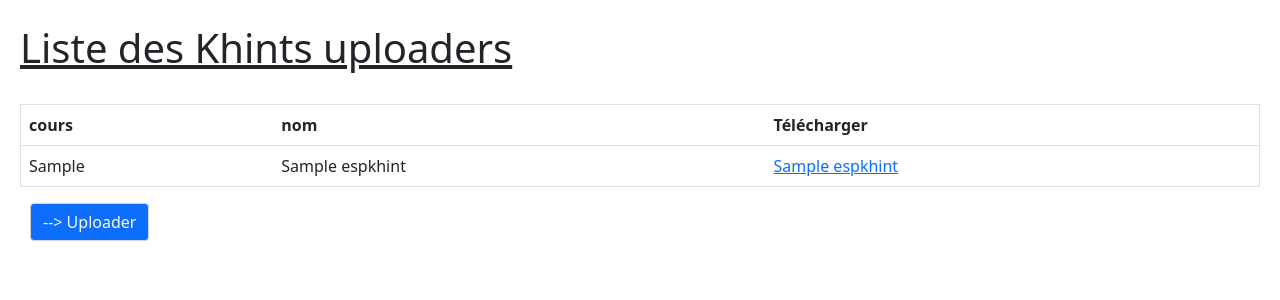
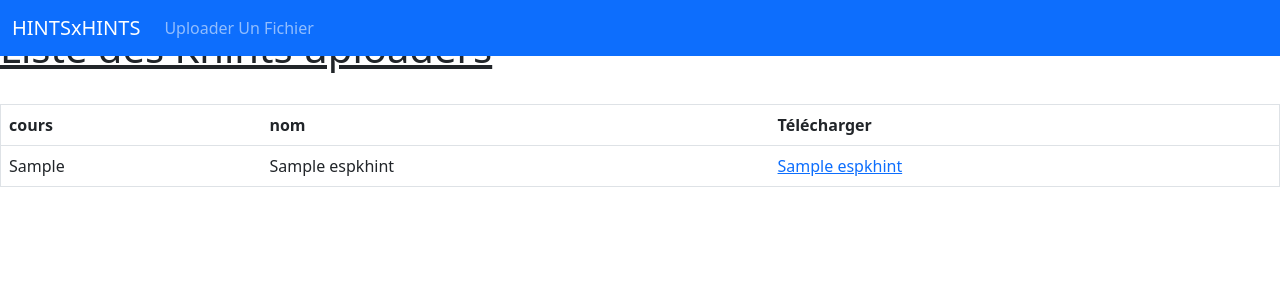
Before and after one commit to Kepsondiaz/Khint-Esp, a PHP site: page /public_khint_esp.php in a window 1280 px wide. Shown: the top 300 px of the page. Run offline with PHP 8.4, Linux system fonts and the light colour scheme; tables that the repository leaves empty or names only in its code hold one stand-in row (values such as "Sample post"); some libraries are stand-ins or nearby versions.

Commit message:
second commit

```diff
--- a/src/pass.php
+++ b/src/pass.php
@@ -19,7 +19,7 @@ include "uploader.php";
     <header>
       <nav class="navbar navbar-expand-md navbar-dark fixed-top bg-primary">
         <div class="container-fluid">
-          <a class="navbar-brand" href="#">KhintEsp</a>
+          <a class="navbar-brand" href="#">HINTSxHINTS</a>
           <button class="navbar-toggler" type="button" data-bs-toggle="collapse" data-bs-target="#navbarCollapse" aria-controls="navbarCollapse" aria-expanded="false" aria-label="Toggle navigation">
             <span class="navbar-toggler-icon"></span>
           </button>
--- a/src/public.css
+++ b/src/public.css
@@ -1,7 +1,5 @@
-.tableau{
+/*.tableau{
+    margin-top: 100px;
     margin-left: 20px;
     margin-right: 20px;
 }
-button{
-    margin-left: 30px;
-}
--- a/src/public_khint_esp.php
+++ b/src/public_khint_esp.php
@@ -10,16 +10,44 @@ $methode= $_SERVER["REQUEST_METHOD"];
     <meta http-equiv="X-UA-Compatible" content="IE=edge">
     <meta name="viewport" content="width=device-width, initial-scale=1.0">
     <link href="https://cdn.jsdelivr.net/npm/bootstrap@5.1.3/dist/css/bootstrap.min.css" rel="stylesheet" integrity="sha384-1BmE4kWBq78iYhFldvKuhfTAU6auU8tT94WrHftjDbrCEXSU1oBoqyl2QvZ6jIW3" crossorigin="anonymous">
-    <link href="public.css" rel="stylesheet">
-    <title>MyKhintEsp</title>
+    <script src="https://cdn.jsdelivr.net/npm/bootstrap@5.1.3/dist/js/bootstrap.bundle.min.js" integrity="sha384-ka7Sk0Gln4gmtz2MlQnikT1wXgYsOg+OMhuP+IlRH9sENBO0LRn5q+8nbTov4+1p" crossorigin="anonymous"></script>    <link href="public.css" rel="stylesheet">
+    <title>HINTSxHINTS</title>
 </head>
 <body>
+    <header >
+        <nav class="navbar navbar-expand-md navbar-dark fixed-top bg-primary">
+            <div class="container-fluid">
+                <a class="navbar-brand" href="#">HINTSxHINTS</a>
+                <button class="navbar-toggler" type="button" data-bs-toggle="collapse" data-bs-target="#navbarCollapse" aria-controls="navbarCollapse" aria-expanded="false" aria-label="Toggle navigation">
+                    <span class="navbar-toggler-icon"></span>
+                </button>
+                <div class="collapse navbar-collapse" id="navbarCollapse">
+                        <ul class="navbar-nav me-auto mb-2 mb-md-0">
+                        <li class="nav-item">
+                            <a class="nav-link " aria-current="page" href="index.php">Uploader Un Fichier</a>
+                        </li>
+                        <!--
+                        <li class="nav-item">
+                            <a class="nav-link active" href="public_khint_esp.php">Voir Les Fichiers</a>
+                        </li>
+                        </ul>
+                        -->
+                        <!--
+                        <form class="d-flex">
+                        <input class="form-control me-2" type="search" placeholder="Search" aria-label="Search">
+                        <button class="btn btn-outline-success" type="submit">Search</button>
+                        </form>
+                        -->
+                </div>
+            </div>
+        </nav>
+    </header>
     <?php
        $select = "select * from EspKhints ";
        $result_select = $conn->query($select);
-        echo "<div class=tableau>";
+        echo "<div class=tableau y-10>";
         echo "<br>";
-        echo "<h1 class=text-decoration-underline>Liste des Khints uploaders</h1>";
+        echo "<h1 class=text-decoration-underline >Liste des Khints uploaders</h1>";
         echo "<br>";
         echo "<table border=1px class=table>";
         echo "<tr>";
@@ -41,5 +69,6 @@ $methode= $_SERVER["REQUEST_METHOD"];
         echo "</table>";
         echo "</div>";
     ?>
-     <button class="input-group-text bg-primary "><a href="index.php" class="text-decoration-none text-light">--> Uploader</a></button>
+     <!-- <button class="input-group-text bg-primary "><a href="index.php" class="text-decoration-none text-light"> Uploader</a></button> -->
+     <script src="/docs/5.1/dist/js/bootstrap.bundle.min.js" integrity="sha384-ka7Sk0Gln4gmtz2MlQnikT1wXgYsOg+OMhuP+IlRH9sENBO0LRn5q+8nbTov4+1p" crossorigin="anonymous"></script>
 </body>
--- a/src/uploader.php
+++ b/src/uploader.php
@@ -6,7 +6,7 @@
     <meta name="viewport" content="width=device-width, initial-scale=1.0">
     <link href="https://cdn.jsdelivr.net/npm/bootstrap@5.1.3/dist/css/bootstrap.min.css" rel="stylesheet" integrity="sha384-1BmE4kWBq78iYhFldvKuhfTAU6auU8tT94WrHftjDbrCEXSU1oBoqyl2QvZ6jIW3" crossorigin="anonymous">
     <script src="https://cdn.jsdelivr.net/npm/bootstrap@5.1.3/dist/js/bootstrap.bundle.min.js" integrity="sha384-ka7Sk0Gln4gmtz2MlQnikT1wXgYsOg+OMhuP+IlRH9sENBO0LRn5q+8nbTov4+1p" crossorigin="anonymous"></script>
-    <title>MyKhintEsp</title>
+    <title>HINTSxHINTS</title>
 </head>
 <body>
 
```
Also changed, not shown: src/index.php (+4 -7 lines).
